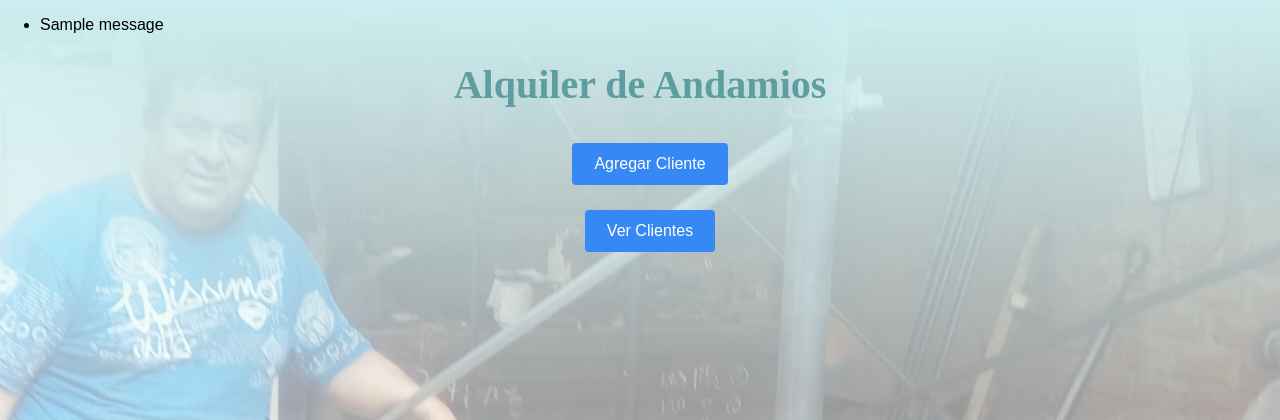
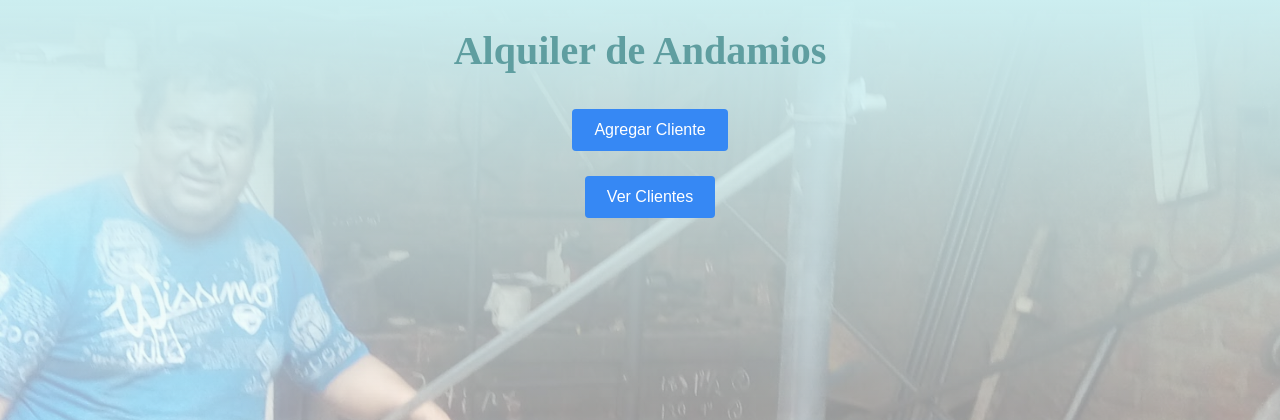
Before and after one commit to dcniccode/app_alquiler-andamios, a Flask app: page / in a window 1280 px wide. Shown: the top 420 px of the page. Run offline with Flask 3, Linux system fonts and the light colour scheme; tables that the repository leaves empty hold one stand-in row (values such as "Sample post"); one stand-in notice (Sample message) is shown.

Commit message:
Primer commit

```diff
--- a/templates/index.html
+++ b/templates/index.html
@@ -6,14 +6,15 @@
 
 {% block body %}
     {% with messages = get_flashed_messages() %}
-        {% if messages %}
-            <ul>
-                {% for message in messages %}
-                    <li>{{ message }}</li>
-                {% endfor %}
-            </ul>
-        {% endif %}
+      {% if messages %}
+        <script>
+          window.onload = function() {
+            alert("{{ messages[0] }}");
+          };
+        </script>
+      {% endif %}
     {% endwith %}
+
     <h1>Alquiler de Andamios</h1>
     <div class="content">
         <a href="/registrar_cliente">
```
